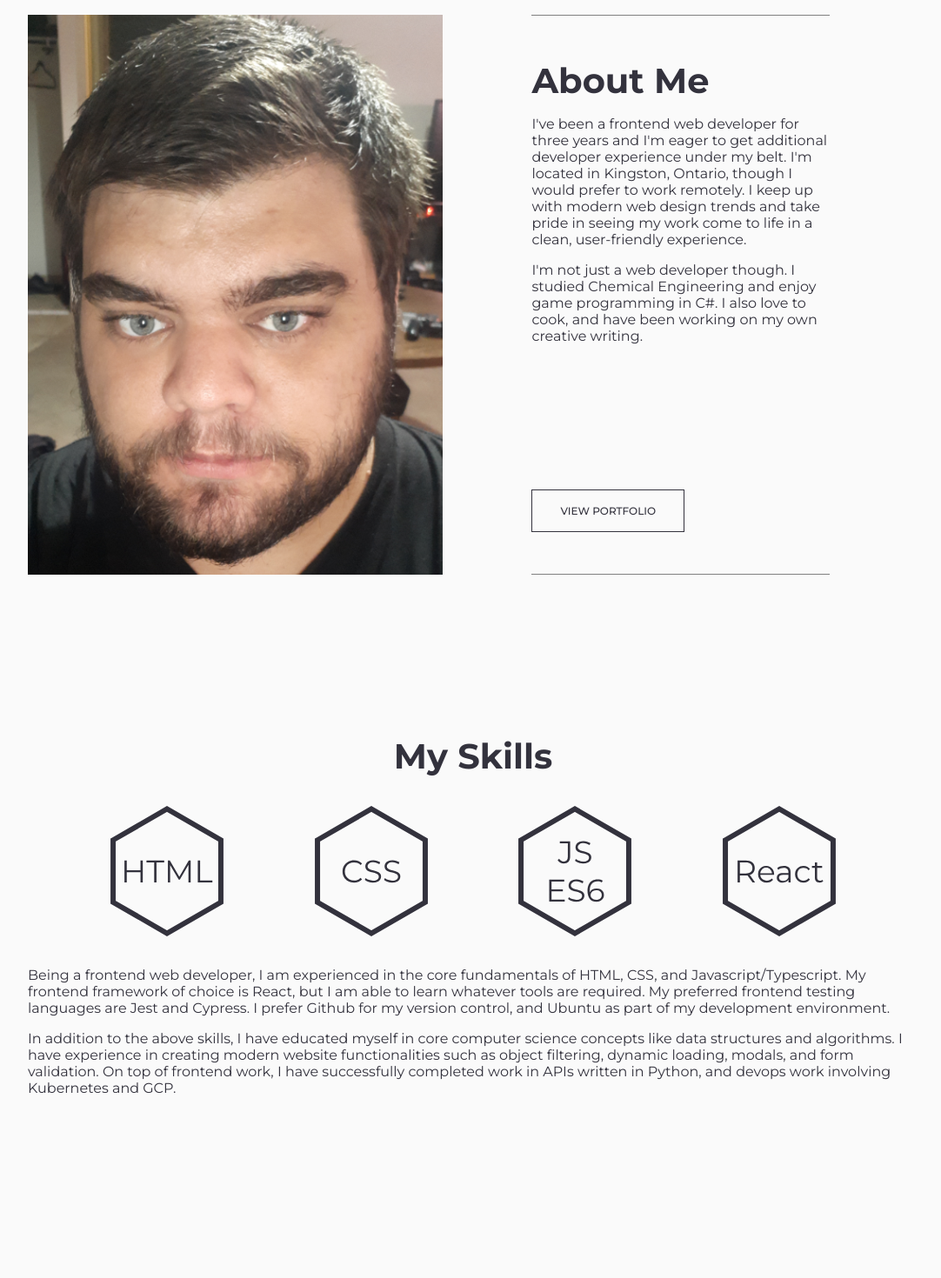
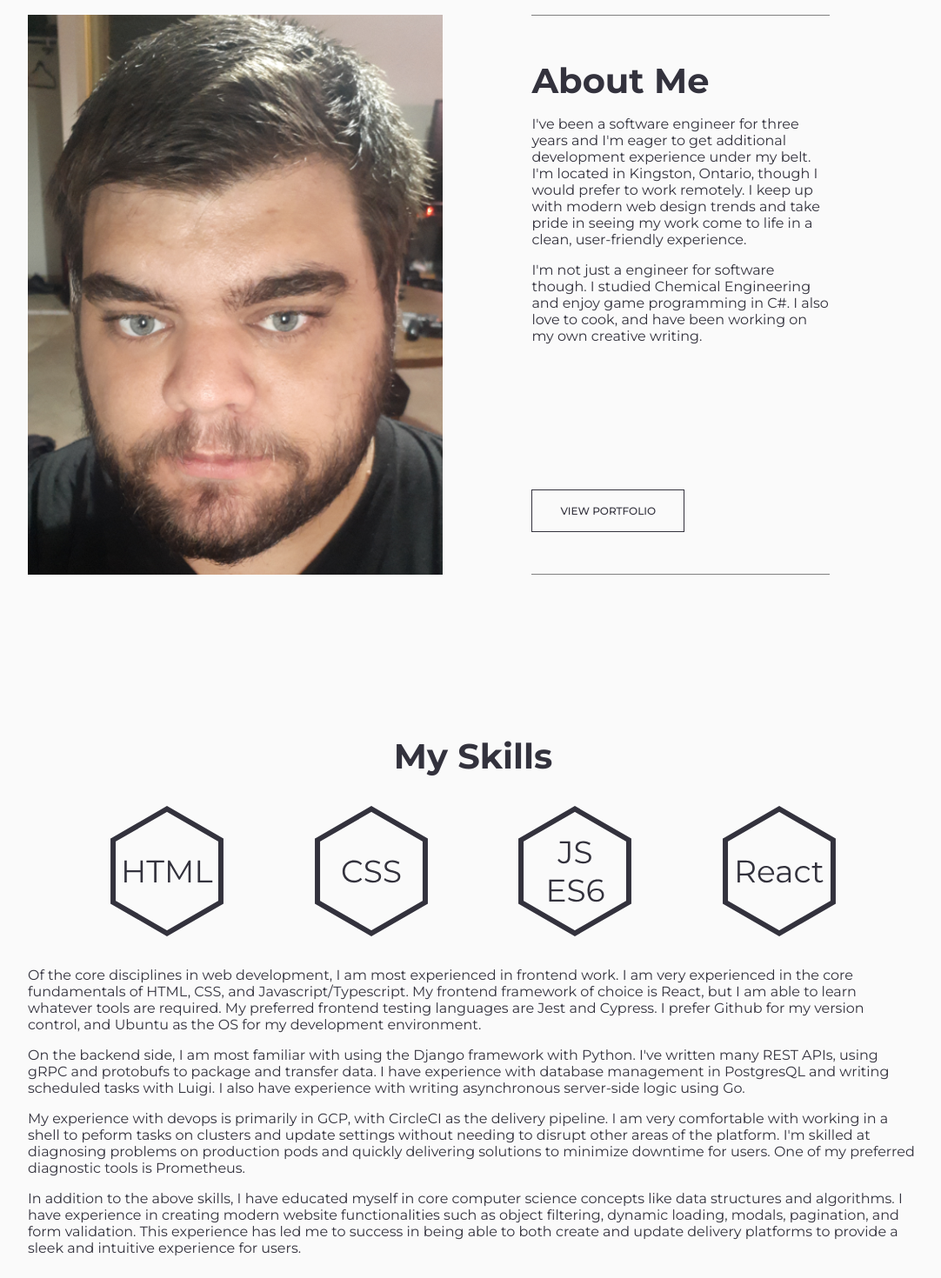
Before and after one commit to enslaughter/portfolio-site-v3, a React (Create React App) app: page / in a window 1280 px wide. Shown: the part 920-2390 px from the top of the page at 87% size, without its empty margins (96-1178 px from the left). Built offline with nearby package versions, Linux system fonts and the light colour scheme.

Commit message:
Updated site 2024

```diff
--- a/src/views/Home.tsx
+++ b/src/views/Home.tsx
@@ -8,8 +8,8 @@ function Home() {
   return (
     <div className="homepage-container">
       <div className="hero-container">
-        <h1>ELI SLAUGHTER</h1>
-        <p>Frontend Web Developer</p>
+        <h1>ELIJAH SLAUGHTER</h1>
+        <p>Software Engineer</p>
       </div>
 
       <div className="about-container">
@@ -18,14 +18,14 @@ function Home() {
           <div>
             <h2>About Me</h2>
             <p>
-              I've been a frontend web developer for three years and I'm eager
-              to get additional developer experience under my belt. I'm located
-              in Kingston, Ontario, though I would prefer to work remotely. I
-              keep up with modern web design trends and take pride in seeing my
-              work come to life in a clean, user-friendly experience.
+              I've been a software engineer for three years and I'm eager to get
+              additional development experience under my belt. I'm located in
+              Kingston, Ontario, though I would prefer to work remotely. I keep
+              up with modern web design trends and take pride in seeing my work
+              come to life in a clean, user-friendly experience.
             </p>
             <p>
-              I'm not just a web developer though. I studied Chemical
+              I'm not just a engineer for software though. I studied Chemical
               Engineering and enjoy game programming in C#. I also love to cook,
               and have been working on my own creative writing.
             </p>
@@ -46,20 +46,39 @@ function Home() {
         </div>
         <br></br>
         <p>
-          Being a frontend web developer, I am experienced in the core
-          fundamentals of HTML, CSS, and Javascript/Typescript. My frontend
-          framework of choice is React, but I am able to learn whatever tools
-          are required. My preferred frontend testing languages are Jest and
-          Cypress. I prefer Github for my version control, and Ubuntu as part of
-          my development environment.
+          Of the core disciplines in web development, I am most experienced in
+          frontend work. I am very experienced in the core fundamentals of HTML,
+          CSS, and Javascript/Typescript. My frontend framework of choice is
+          React, but I am able to learn whatever tools are required. My
+          preferred frontend testing languages are Jest and Cypress. I prefer
+          Github for my version control, and Ubuntu as the OS for my development
+          environment.
+        </p>
+        <p>
+          On the backend side, I am most familiar with using the Django
+          framework with Python. I've written many REST APIs, using gRPC and
+          protobufs to package and transfer data. I have experience with
+          database management in PostgresQL and writing scheduled tasks with
+          Luigi. I also have experience with writing asynchronous server-side
+          logic using Go.
+        </p>
+        <p>
+          My experience with devops is primarily in GCP, with CircleCI as the
+          delivery pipeline. I am very comfortable with working in a shell to
+          peform tasks on clusters and update settings without needing to
+          disrupt other areas of the platform. I'm skilled at diagnosing
+          problems on production pods and quickly delivering solutions to
+          minimize downtime for users. One of my preferred diagnostic tools is
+          Prometheus.
         </p>
         <p>
           In addition to the above skills, I have educated myself in core
           computer science concepts like data structures and algorithms. I have
           experience in creating modern website functionalities such as object
-          filtering, dynamic loading, modals, and form validation. On top of
-          frontend work, I have successfully completed work in APIs written in
-          Python, and devops work involving Kubernetes and GCP.
+          filtering, dynamic loading, modals, pagination, and form validation.
+          This experience has led me to success in being able to both create and
+          update delivery platforms to provide a sleek and intuitive experience
+          for users.
         </p>
       </div>
 
```
